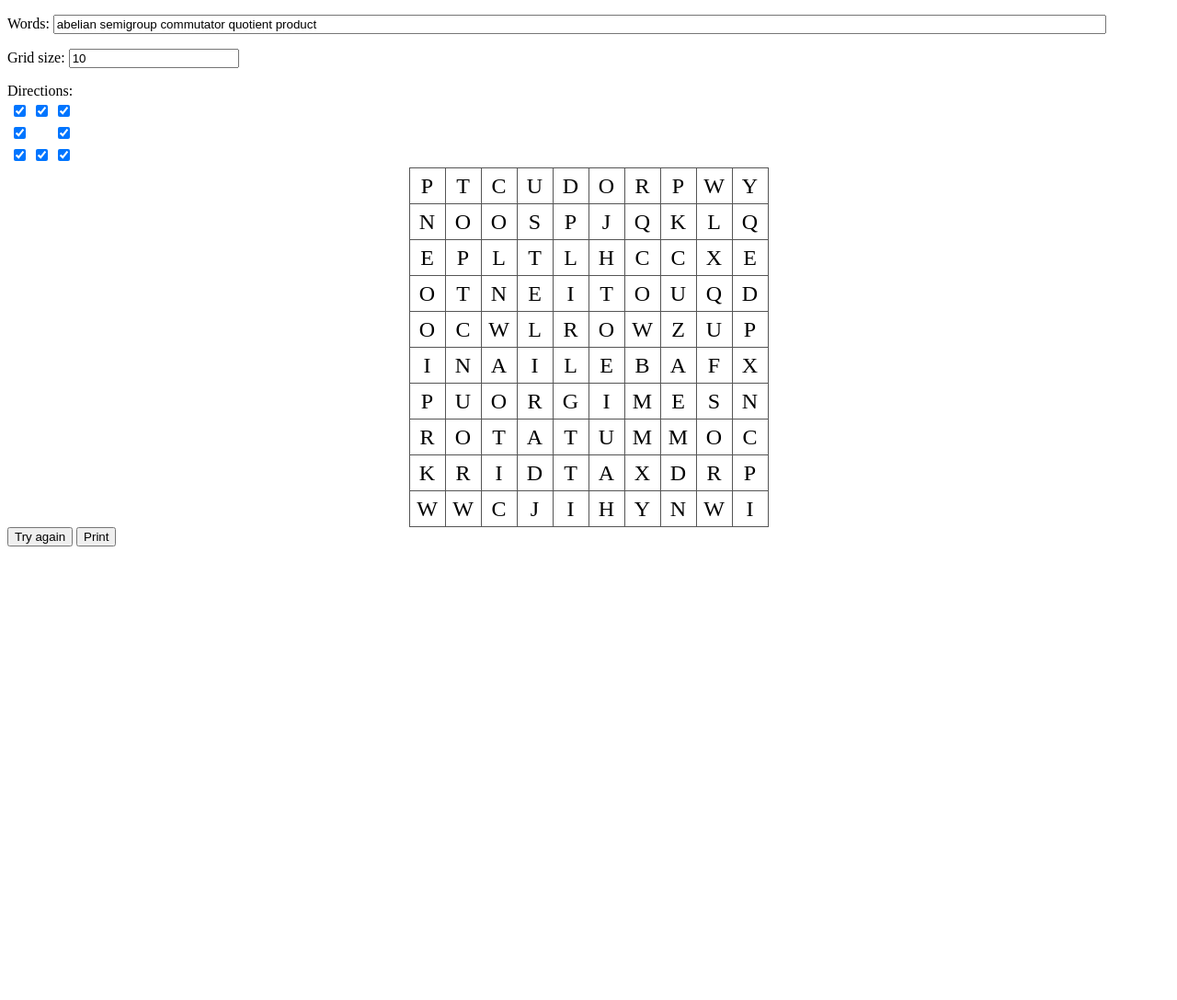
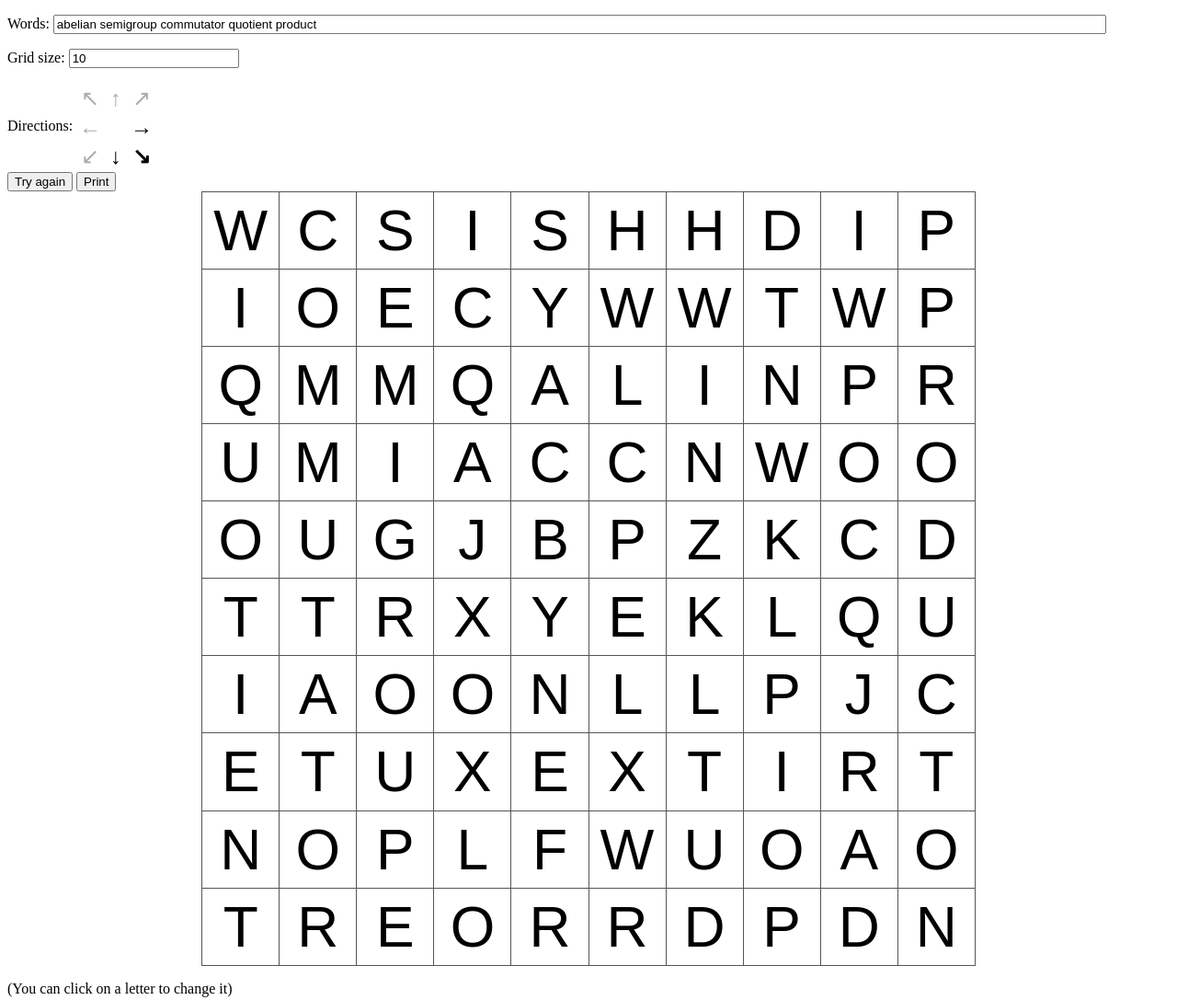
Before and after one commit to christianp/wordsearch-generator, a plain HTML site: page index.html in a window 1280 px wide. Shown: the whole page at 92% size. Before the commit the page ends 800 px from the top, so only its background shows below. Drawn offline with Linux system fonts and the light colour scheme.

Commit message:
arrows instead of checkboxes for directions

```diff
--- a/css/style.css
+++ b/css/style.css
@@ -3,7 +3,7 @@
 }
 
 #wordsearch {
-	font-size: 1.5em;
+	font-size: 1.5cm;
 	border-collapse: collapse;
 	margin: 0 auto;
 }
@@ -15,18 +15,35 @@
 	vertical-align: middle;
 	border: 1px solid #555;
 }
-#wordsearch tr:first-child td:first-child {
-	border-radius: 5px 0 0 0;
+#wordsearch input {
+    width: 1.3em;
+	height: 1.3em;
+	padding: 0;
+    font-size: 1.5em;
+    border: 0;
+    text-align: center;
+	text-transform: uppercase;
 }
-#wordsearch tr:first-child td:last-child {
-	border-radius: 0 5px 0 0;
+
+#directions {
+	display: inline-block;
+	vertical-align: middle;
 }
-#wordsearch tr:last-child td:first-child {
-	border-radius: 0 0 0 5px;
+
+#directions td {
+	position: relative;
+	cursor: pointer;
+	color: #aaa;
+	width: 1em;
+	height: 1em;
+	text-align: center;
+	font-size: 1.5em;
 }
-#wordsearch tr:last-child td:last-child {
-	border-radius: 0 0 5px 0;
+#directions td.on {
+	color: black;
+	font-weight: bold;
 }
+
 @media print {
 	.control {
 		display: none;
--- a/index.html
+++ b/index.html
@@ -19,27 +19,29 @@
 		Directions:
 		<table class="control" id="directions">
 			<tr>
-				<td><input type="checkbox" checked="false" name="up-left"/></td>
-				<td><input type="checkbox" checked="false" name="up-none"/></td>
-				<td><input type="checkbox" checked="false" name="up-right"/></td>
+				<td class="up-left">&#8598;</td>
+				<td class="up-none">&#8593;</td>
+				<td class="up-right">&#8599;</td>
 			</tr>
 			<tr>
-				<td><input type="checkbox" checked="false" name="none-left"/></td>
+				<td class="none-left">&#8592;</td>
 				<td></td>
-				<td><input type="checkbox" checked="true" name="none-right"/></td>
+				<td class="none-right on">&#8594;</td>
 			</tr>
 			<tr>
-				<td><input type="checkbox" checked="false" name="down-left"/></td>
-				<td><input type="checkbox" checked="true" name="down-none"/></td>
-				<td><input type="checkbox" checked="true" name="down-right"/></td>
+				<td class="down-left">&#8601;</td>
+				<td class="down-none on">&#8595;</td>
+				<td class="down-right on">&#8600;</td>
 			</tr>
 		</table>
 	</div>
 
-	<table id="wordsearch"></table>
-	<p id="error"></p>
 	<button class="control" id="reroll">Try again</button>
 	<button class="control" id="print">Print</button>
+
+	<table id="wordsearch"></table>
+	<p class="control">(You can click on a letter to change it)</p>
+	<p id="error"></p>
 
 	<script src='js/jquery.js'></script>
 
--- a/js/index.js
+++ b/js/index.js
@@ -105,7 +105,7 @@ $(document).ready(function() {
 		}
 		var directions = [];
 		for(var direction_name in direction_names) {
-			if($('#directions input[name="'+direction_name+'"]').prop('checked')) {
+			if($('#directions .'+direction_name).hasClass('on')) {
 				directions.push(direction_names[direction_name]);
 			}
 		}
@@ -125,18 +125,27 @@ $(document).ready(function() {
 		grid.map(function(row) {
 			var tr = $('<tr/>');
 			row.map(function(letter) {
-				tr.append($('<td/>').text(letter));
+				var input = $('<input>').val(letter);
+				tr.append($('<td>').append(input));
 			})
 			$('#wordsearch').append(tr);
 		})
+
+		$('#wordsearch').css('font-size',(22/(2*size))+'cm');
 	}
 
 	go();
 
-	$('#words,#gridsize,#directions input').on('change keyup',function() {
+	$('#words,#gridsize').on('change keyup',function() {
 		console.log('a');
 		go();
 	});
+	$('#directions td').on('click',function() {
+		$(this).toggleClass('on');
+		go();
+	});
+	$('#wordsearch input').on('focus mouseup',function(){ $(this).select(); return false; });
+	$('#wordsearch input').on('keyup change',function() {$(this).val($(this).val().toUpperCase()); });
 	$('#reroll').on('click',go);
 	$('#print').on('click',function(){window.print()});
 
```
